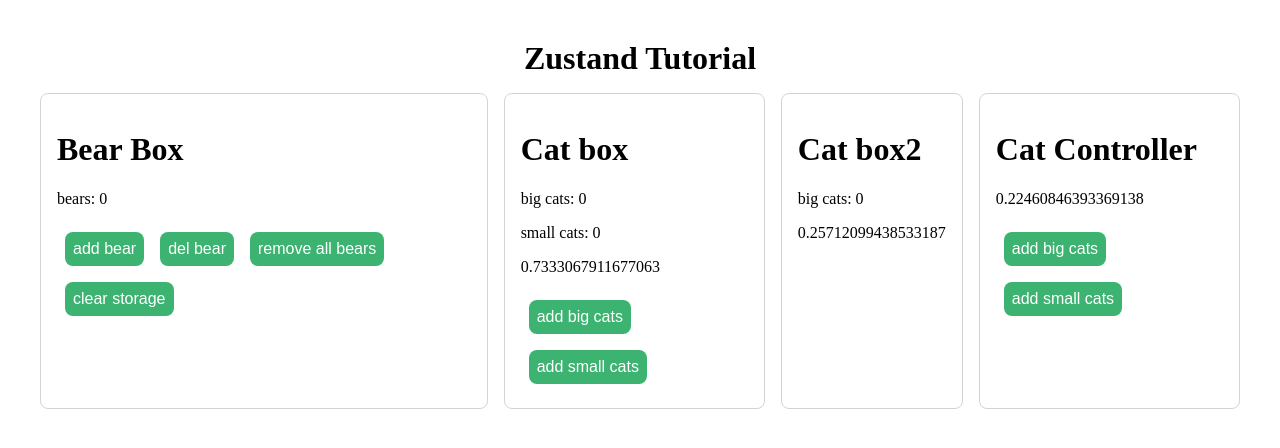
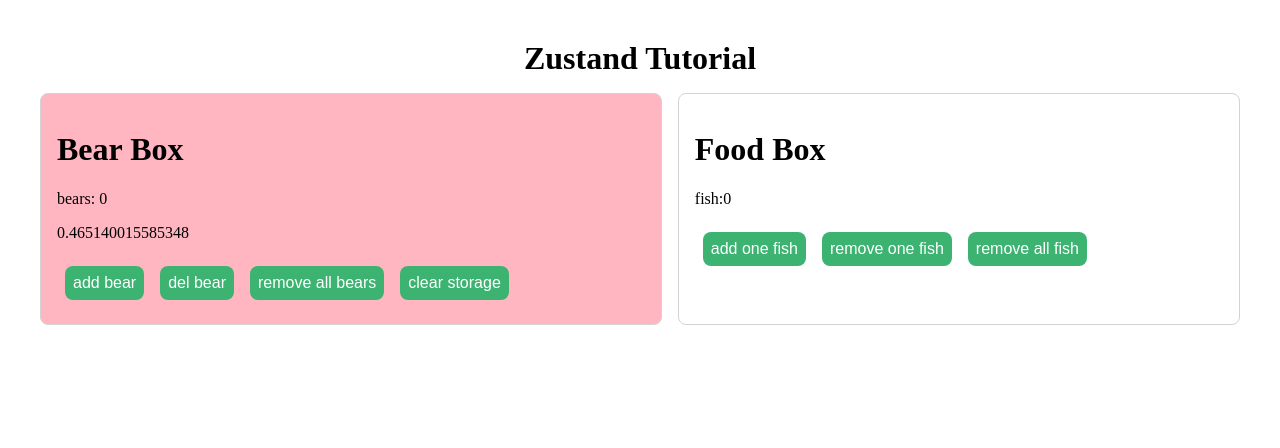
Before and after one commit to Latrevion/zustand_demo, a React (Vite) app: page / in a window 1280 px wide. Shown: the top 448 px of the page. Built offline with nearby package versions, Linux system fonts and the light colour scheme.

Commit message:
subscribe

```diff
--- a/src/App.tsx
+++ b/src/App.tsx
@@ -2,6 +2,7 @@
 import CatBox from "./components/CatBox";
 import CatBox2 from "./components/CatBox2";
 import CatController from "./components/CatController";
+import { FoodBox } from "./components/foodBox";
 
 function App() {
   return (
@@ -9,9 +10,10 @@
       <h1>Zustand Tutorial</h1>
       <div>
         <BearBox />
-        <CatBox></CatBox>
+        <FoodBox></FoodBox>
+        {/* <CatBox></CatBox>
         <CatBox2></CatBox2>
-        <CatController></CatController>
+        <CatController></CatController> */}
       </div>
     </div>
   );
--- a/src/components/BearBox.tsx
+++ b/src/components/BearBox.tsx
@@ -1,5 +1,7 @@
-import React from "react";
+import React, { useEffect, useState } from "react";
 import { useBearStore } from "../stores/bearStore";
+import { useFoodStore } from "../stores/fishStore";
+import { shallow } from "zustand/shallow";
 
 export const BearBox = () => {
   //   const bears = useBearStore((state) => state.bears);
@@ -7,10 +9,49 @@
   //   const removeAllBears = useBearStore((state) => state.removeAllBears);
   const { bears, increasePopulation, decreasePopulation, removeAllBears } =
     useBearStore();
+  // const fish = useFoodStore((state) => state.fish);
+
+  const [bgColor, setBgColor] = useState<"lightgreen" | "lightpink">(
+    "lightpink"
+  );
+
+  useEffect(() => {
+    // const unsub = useFoodStore.subscribe((state, preState) => {
+    //   console.log(state, preState);
+    //   if(state.fish<=5){
+    //     setBgColor('lightpink')
+    //   }else if(state.fish>5){
+    //     setBgColor('lightgreen')
+    //   }
+    //   return unsub;
+    // });
+
+    const unsub = useFoodStore.subscribe(
+      (state) => state.fish,
+      (fish, preFish) => {
+        if (fish <= 5) {
+          setBgColor("lightpink");
+        } else if (fish > 5) {
+          setBgColor("lightgreen");
+        }
+      },
+      {
+        equalityFn: shallow,
+        fireImmediately: true,
+      }
+    );
+    return unsub;
+  }, []);
+
   return (
-    <div className="box">
+    <div
+      className="box"
+      // style={{ backgroundColor: fish > 5 ? "lightgreen" : "lightpink" }}
+      style={{ backgroundColor: bgColor }}
+    >
       <h1>Bear Box</h1>
       <p>bears: {bears}</p>
+      <p>{Math.random()}</p>
       <div>
         <button onClick={increasePopulation}>add bear</button>
         <button onClick={decreasePopulation}>del bear</button>
--- /dev/null
+++ b/src/components/foodBox.tsx
@@ -0,0 +1,16 @@
+import React from "react";
+import { useFoodStore } from "../stores/fishStore";
+export const FoodBox = () => {
+  const { fish, addOneFish, removeAllFIsh, removeOneFish } = useFoodStore();
+  return (
+    <div className="box">
+      <h1>Food Box</h1>
+      <p>fish:{fish}</p>
+      <div>
+        <button onClick={addOneFish}>add one fish</button>
+        <button onClick={removeOneFish}>remove one fish</button>
+        <button onClick={removeAllFIsh}>remove all fish</button>
+      </div>
+    </div>
+  );
+};
--- a/src/stores/catStore.ts
+++ b/src/stores/catStore.ts
@@ -1,6 +1,6 @@
 import { createSelectors } from "./../utils/createSelectors";
 import { create } from "zustand";
-import { devtools, persist } from "zustand/middleware";
+import { devtools, persist, subscribeWithSelector } from "zustand/middleware";
 import { immer } from "zustand/middleware/immer";
 
 type TCatStoreState = {
@@ -14,6 +14,7 @@
   create<TCatStoreState>()(
     immer(
       devtools(
+        subscribeWithSelector(
           persist(
             (set, get) => ({
               cats: {
@@ -37,7 +38,7 @@
             { name: "cat store" }
           ),
           { enabled: true, name: "catStore" }
-      )
+        ))
     )
   )
 );
--- /dev/null
+++ b/src/stores/fishStore.ts
@@ -0,0 +1,17 @@
+import { create } from 'zustand'
+import { subscribeWithSelector } from 'zustand/middleware';
+type TFoodStoreState = {
+    fish: number;
+    addOneFish: () => void;
+    removeOneFish: () => void;
+    removeAllFIsh: () => void;
+}
+
+export const useFoodStore = create<TFoodStoreState>()(subscribeWithSelector((set) => ({
+    fish: 0,
+    addOneFish: () => set((state) => ({ fish: state.fish + 1 })),
+    removeOneFish: () => set((state) => ({ fish: state.fish - 1 })),
+    removeAllFIsh: () => {
+        set({ fish: 0 })
+    }
+})))
```
Lines whose indentation alone changed are shown as unchanged.
